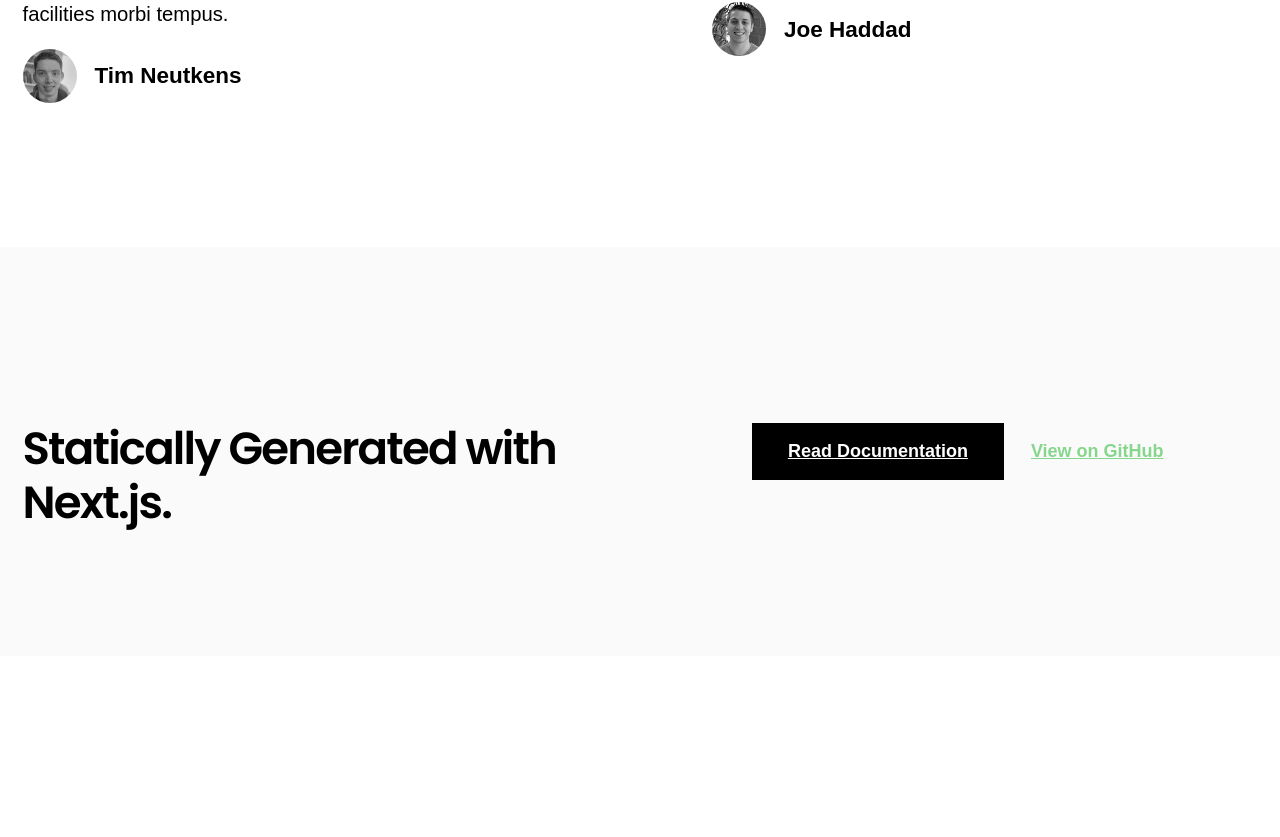
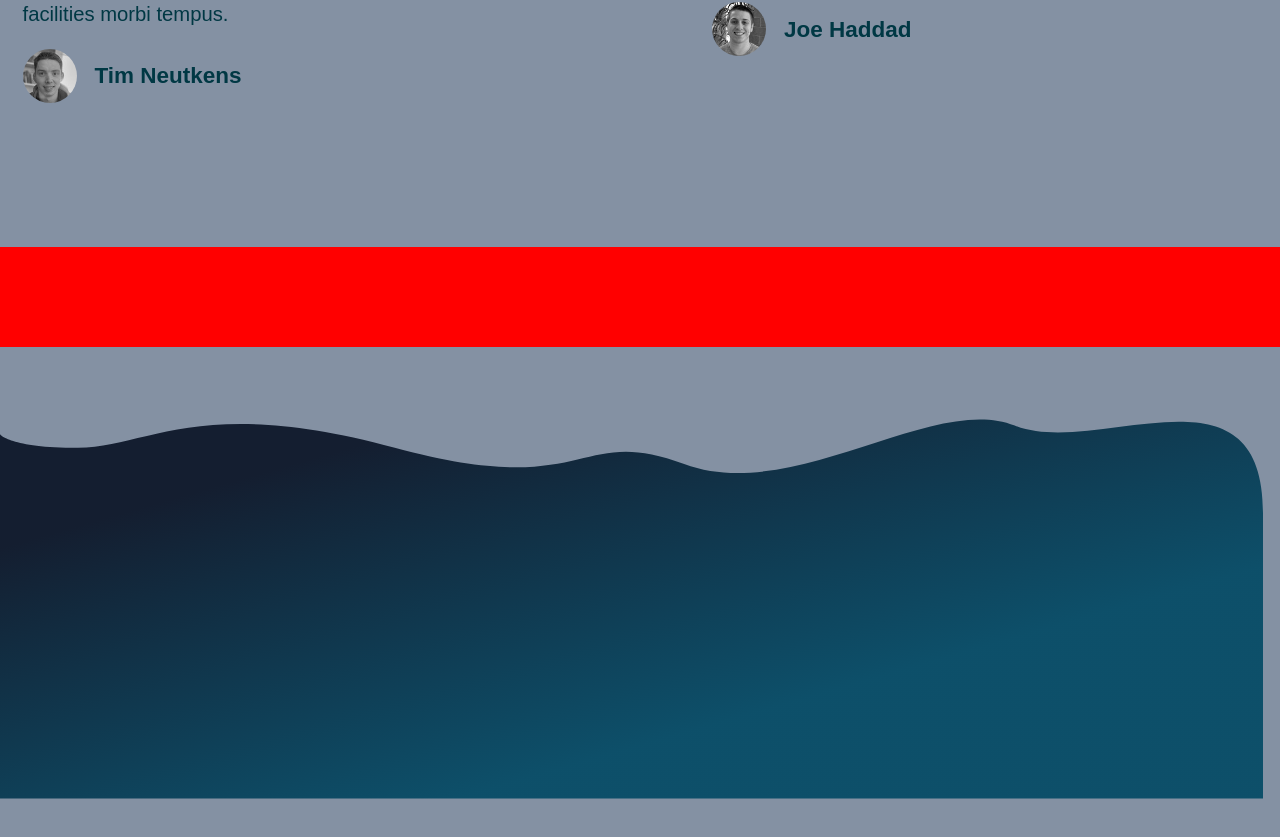
Before and after one commit to mwiby/Leflacko-esport, a Next.js app: page / in a window 1280 px wide. Shown: the part 2145-2982 px from the top of the page. Before the commit the page ends 2801 px from the top, so only its background shows below. Built offline with nearby package versions, Linux system fonts and the light colour scheme.

Commit message:
adjustment on footer

```diff
--- /dev/null
+++ b/components/Footer/Footer.js
@@ -0,0 +1,33 @@
+import styles from "./Footer.module.css";
+
+export default function Footer() {
+  return (
+    <div className={styles.container}>
+      <svg
+        width="1263"
+        height="724"
+        viewBox="0 0 19063 5724"
+        fill="none"
+        xmlns="http://www.w3.org/2000/svg"
+      >
+        <path
+          d="M1177.32 429.49C143.596 429.49 0 222.811 0 222.811V2917V5724H9521.58H19063V1411.5C19063 -984.302 16549.6 590.268 15315.9 92.8451C14082.2 -404.577 11965.1 1288.04 10326.7 674.496C8688.21 60.9521 8919.67 1236.42 5958.51 429.49C2997.36 -377.443 2211.05 429.489 1177.32 429.49Z"
+          fill="url(#paint0_linear)"
+        />
+        <defs>
+          <linearGradient
+            id="paint0_linear"
+            x1="9502.95"
+            y1="-784.508"
+            x2="12077.8"
+            y2="8168.36"
+            gradientUnits="userSpaceOnUse"
+          >
+            <stop stopColor="#141E30" />
+            <stop offset="0.59375" stopColor="#004863" stopOpacity="0.9" />
+          </linearGradient>
+        </defs>
+      </svg>
+    </div>
+  );
+}
--- /dev/null
+++ b/components/Footer/Footer.module.css
@@ -0,0 +1,4 @@
+.container {
+  background: red;
+  height: 100px;
+}
--- a/components/footer.js
+++ /dev/null
@@ -1,30 +0,0 @@
-import Container from './container'
-import { EXAMPLE_PATH } from '../lib/constants'
-
-export default function Footer() {
-  return (
-    <footer className="bg-accent-1 border-t border-accent-2">
-      <Container>
-        <div className="py-28 flex flex-col lg:flex-row items-center">
-          <h3 className="text-4xl lg:text-5xl font-bold tracking-tighter leading-tight text-center lg:text-left mb-10 lg:mb-0 lg:pr-4 lg:w-1/2">
-            Statically Generated with Next.js.
-          </h3>
-          <div className="flex flex-col lg:flex-row justify-center items-center lg:pl-4 lg:w-1/2">
-            <a
-              href="https://nextjs.org/docs/basic-features/pages"
-              className="mx-3 bg-black hover:bg-white hover:text-black border border-black text-white font-bold py-3 px-12 lg:px-8 duration-200 transition-colors mb-6 lg:mb-0"
-            >
-              Read Documentation
-            </a>
-            <a
-              href={`https://github.com/vercel/next.js/tree/canary/examples/${EXAMPLE_PATH}`}
-              className="mx-3 font-bold hover:underline"
-            >
-              View on GitHub
-            </a>
-          </div>
-        </div>
-      </Container>
-    </footer>
-  )
-}
--- /dev/null
+++ b/components/index.js
@@ -0,0 +1 @@
+export { default as Footer } from "./Footer/Footer";
--- a/styles/main.css
+++ b/styles/main.css
@@ -1,22 +1,19 @@
 @import url("https://fonts.googleapis.com/css2?family=Poppins:wght@400;500;600&family=Teko:wght@300;400;500&display=swap");
 :root {
   /* Colour Palette  */
-  --green: #87d68d;
-  --darkGreen: #93b48b;
-  --lightGreen: #bcebcb;
-  --orange: #faa712;
-  --lightOrange: #fcc359;
+  --darkGreen: #003844;
+  --lightGreen: #008975;
+  --royal: #27516a;
   --black: #000000;
   --grey: #8491a3;
-  --lightGrey: #f7fff6;
   --white: #ffffff;
 
   /* Usage */
   --background: var(--grey);
-  --lineColor: var(--lightGrey);
-  --textColor: var(--black);
-  --hColor: var(--black);
-  --linkColor: var(--green);
+  --lineColor: var(--lightGreen);
+  --textColor: var(--darkGreen);
+  --hColor: var(--lightGreen);
+  --linkColor: var(--royal);
 
   /* Typography */
   --headingFont: "Poppins", sans-serif;
@@ -84,7 +81,7 @@ body {
   font-family: var(--bodyFont);
   font-weight: var(--bodyWeight);
   line-height: 1.65;
-  background: var(--docBackground);
+  background: var(--background);
   color: var(--textColor);
 }
 
```
Also changed, not shown: components/layout.js (+4 -4 lines).
